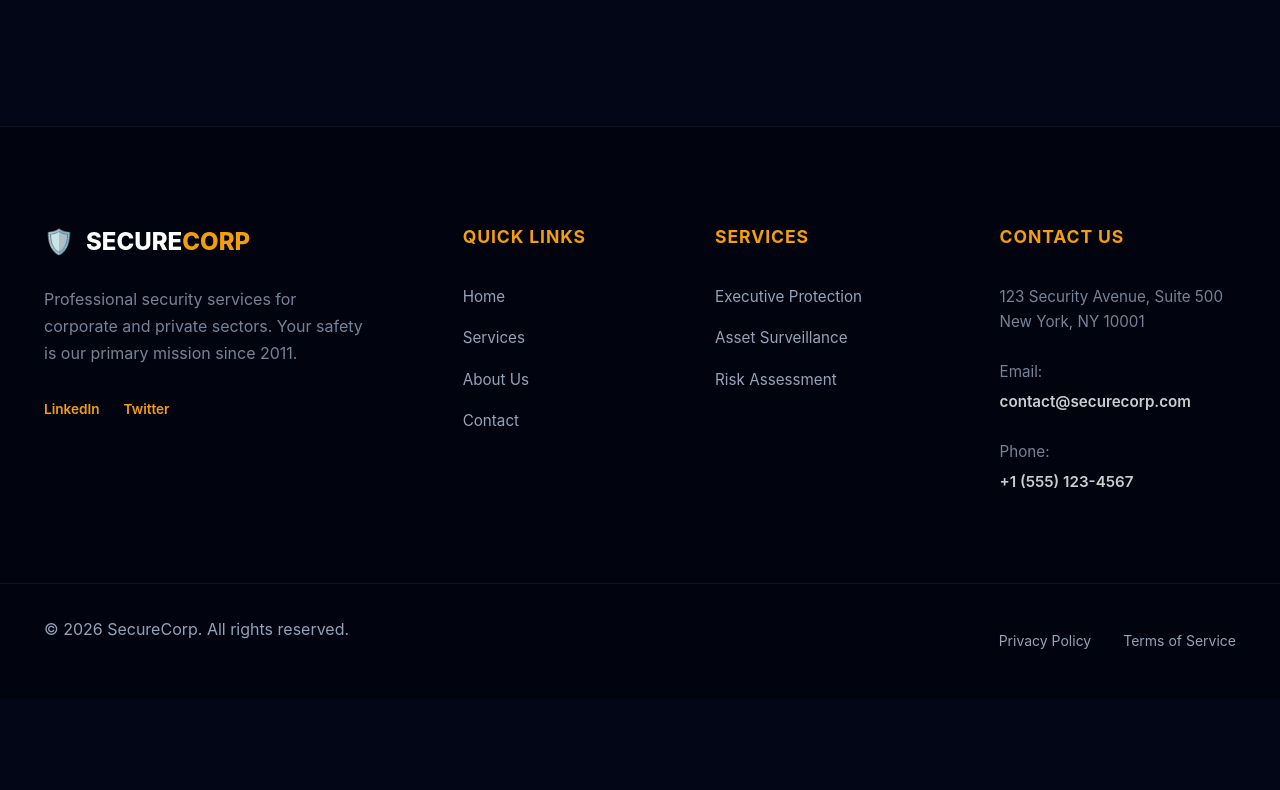
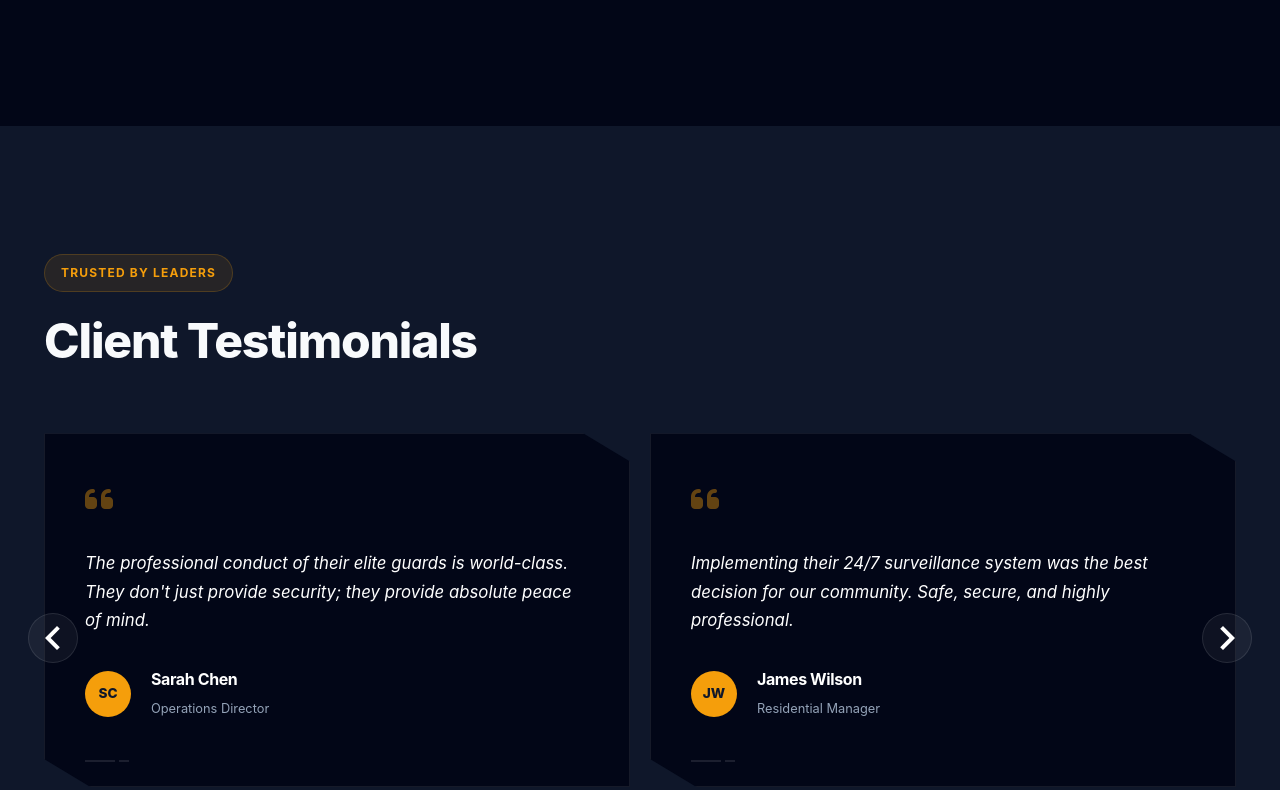
Before and after one commit to dev-nirob1/security-company, a Vue app: page / in a window 1280 px wide. Shown: the part 2990-3780 px from the top of the page. Before the commit the page ends 3689 px from the top, so only its background shows below. Built offline with nearby package versions, Linux system fonts and the light colour scheme.

Commit message:
testimonial section

```diff
--- a/package.json
+++ b/package.json
@@ -11,7 +11,8 @@
   },
   "dependencies": {
     "vue": "^3.5.30",
-    "vue-router": "^5.0.3"
+    "vue-router": "^5.0.3",
+    "vue3-carousel": "^0.17.0"
   },
   "devDependencies": {
     "@vitejs/plugin-vue": "^6.0.4",
--- /dev/null
+++ b/src/Widget/TestimonialCard.vue
@@ -0,0 +1,124 @@
+<script setup>
+defineProps({
+  name: { type: String, required: true },
+  role: { type: String, required: true },
+  content: { type: String, required: true },
+  avatar: { type: String, required: true },
+})
+</script>
+
+<template>
+  <div class="testimonial-card">
+    <div class="card-body">
+      <div class="quote-icon">
+        <i class="fa-solid fa-quote-left"></i>
+      </div>
+      <p class="content">{{ content }}</p>
+      <div class="author">
+        <div class="avatar">{{ avatar }}</div>
+        <div class="info">
+          <h4>{{ name }}</h4>
+          <span>{{ role }}</span>
+        </div>
+      </div>
+    </div>
+    <div class="tech-lines">
+      <span></span>
+      <span></span>
+    </div>
+  </div>
+</template>
+
+<style scoped>
+.testimonial-card {
+  background: var(--bg-dark);
+  border: 1px solid rgba(255, 255, 255, 0.08);
+  clip-path: polygon(0 0, 92% 0, 100% 8%, 100% 100%, 8% 100%, 0 92%);
+  padding: 0;
+  text-align: left;
+  transition: all 0.4s cubic-bezier(0.4, 0, 0.2, 1);
+  position: relative;
+  overflow: hidden;
+  width: 100%;
+  height: 100%;
+}
+
+.card-body {
+  padding: 2.5rem;
+}
+
+.testimonial-card:hover {
+  border-color: var(--primary);
+  transform: translateY(-4px);
+}
+
+.quote-icon {
+  font-size: 2rem;
+  color: var(--primary);
+  opacity: 0.4;
+  margin-bottom: 1.5rem;
+}
+
+.content {
+  font-size: 1.05rem;
+  color: #fff;
+  line-height: 1.7;
+  font-style: italic;
+  margin-bottom: 2rem;
+}
+
+.author {
+  display: flex;
+  gap: 1.25rem;
+  align-items: center;
+}
+
+.avatar {
+  width: 46px;
+  height: 46px;
+  background: var(--primary);
+  color: var(--secondary);
+  border-radius: 50%;
+  display: flex;
+  align-items: center;
+  justify-content: center;
+  font-weight: 800;
+  font-size: 0.85rem;
+  flex-shrink: 0;
+}
+
+h4 {
+  color: #fff;
+  margin-bottom: 2px;
+  font-size: 1rem;
+}
+
+.info span {
+  font-size: 0.8rem;
+  color: var(--text-muted);
+}
+
+.tech-lines {
+  display: flex;
+  gap: 4px;
+  padding: 0 2.5rem 1.5rem;
+}
+
+.tech-lines span {
+  height: 2px;
+  background: rgba(255, 255, 255, 0.1);
+  transition: 0.3s;
+}
+
+.tech-lines span:first-child {
+  width: 30px;
+}
+.tech-lines span:last-child {
+  width: 10px;
+}
+
+.testimonial-card:hover .tech-lines span {
+  background: var(--primary);
+  opacity: 0.6;
+}
+</style>
--- /dev/null
+++ b/src/components/Section/TestimonialsSection.vue
@@ -0,0 +1,125 @@
+<script setup>
+import { Carousel, Slide, Navigation, Pagination } from 'vue3-carousel'
+import 'vue3-carousel/carousel.css'
+import SectionHeader from '@/Widget/SectionHeader.vue'
+import TestimonialCard from '@/Widget/TestimonialCard.vue'
+
+const testimonials = [
+  {
+    name: 'Alexander Knight',
+    role: 'CEO, Knight Corp',
+    content:
+      'SecureCorp has been our trusted partner for over 5 years. Their tactical integration and response times are simply unparalleled in the industry.',
+    avatar: 'AK',
+  },
+  {
+    name: 'Sarah Chen',
+    role: 'Operations Director',
+    content:
+      "The professional conduct of their elite guards is world-class. They don't just provide security; they provide absolute peace of mind.",
+    avatar: 'SC',
+  },
+  {
+    name: 'James Wilson',
+    role: 'Residential Manager',
+    content:
+      'Implementing their 24/7 surveillance system was the best decision for our community. Safe, secure, and highly professional.',
+    avatar: 'JW',
+  },
+]
+
+const carouselConfig = {
+  itemsToShow: 2,
+  itemsToScroll: 1,
+  gap: 20,
+  snapAlign: 'start',
+  wrapAround: true,
+  autoplay: 4000,
+  pauseAutoplayOnHover: true,
+  breakpoints: {
+    0: { itemsToShow: 1 },
+    768: { itemsToShow: 2 },
+  },
+}
+</script>
+
+<template>
+  <section class="testimonials-section section-padding">
+    <div class="container">
+      <SectionHeader subtitle="Trusted by Leaders" title="Client Testimonials" />
+
+      <Carousel v-bind="carouselConfig" class="testimonial-carousel">
+        <Slide v-for="item in testimonials" :key="item.name">
+          <TestimonialCard v-bind="item" />
+        </Slide>
+
+        <template #addons>
+          <Navigation />
+          <Pagination />
+        </template>
+      </Carousel>
+    </div>
+  </section>
+</template>
+
+<style scoped>
+.testimonials-section {
+  overflow: hidden;
+  background-color: var(--secondary);
+}
+
+.testimonial-carousel {
+  margin-top: 2rem;
+}
+
+/* Override vue3-carousel Navigation Buttons */
+:deep(.carousel__prev),
+:deep(.carousel__next) {
+  background: rgba(255, 255, 255, 0.05);
+  border: 1px solid var(--glass-border);
+  color: #fff;
+  width: 50px;
+  height: 50px;
+  border-radius: 50%;
+  transition: 0.3s;
+}
+
+:deep(.carousel__prev:hover),
+:deep(.carousel__next:hover) {
+  background: var(--primary);
+  border-color: var(--primary);
+  color: var(--secondary);
+}
+
+:deep(.carousel__prev) {
+  left: -1rem;
+}
+:deep(.carousel__next) {
+  right: -1rem;
+}
+
+/* Override Pagination Dots */
+:deep(.carousel__pagination) {
+  gap: 0.75rem;
+  margin-top: 1.5rem;
+}
+
+:deep(.carousel__pagination-button::after) {
+  width: 8px;
+  height: 8px;
+  background: rgba(255, 255, 255, 0.2);
+  border-radius: 50%;
+  transition: 0.3s;
+}
+
+:deep(.carousel__pagination-button--active::after) {
+  background: var(--primary);
+  width: 24px;
+  border-radius: 4px;
+}
+
+:deep(.carousel__slide) {
+  padding: 0.5rem 0 4rem;
+  align-items: stretch;
+}
+</style>
--- a/src/zems/Front/Pages/HomePage.vue
+++ b/src/zems/Front/Pages/HomePage.vue
@@ -3,6 +3,7 @@ import HeroSection from '@/components/Section/HeroSection.vue'
 import StatsSection from '@/components/Section/StatsSection.vue'
 import ServicesSection from '@/components/Section/ServicesSection.vue'
 import AdvantageSection from '@/components/Section/AdvantageSection.vue'
+import TestimonialsSection from '@/components/Section/TestimonialsSection.vue'
 </script>
 
 <template>
@@ -11,5 +12,6 @@ import AdvantageSection from '@/components/Section/AdvantageSection.vue'
     <StatsSection />
     <AdvantageSection />
     <ServicesSection />
+    <TestimonialsSection />
   </div>
 </template>
```
Also changed, not shown: 1 other file (tests, documents, lock files or other folders).
